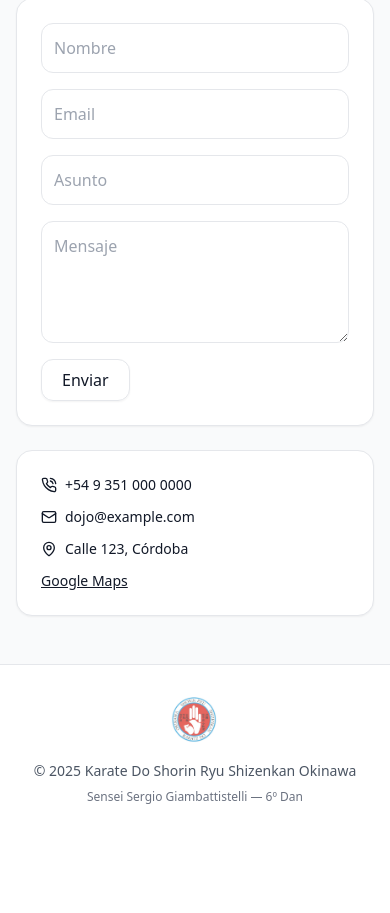
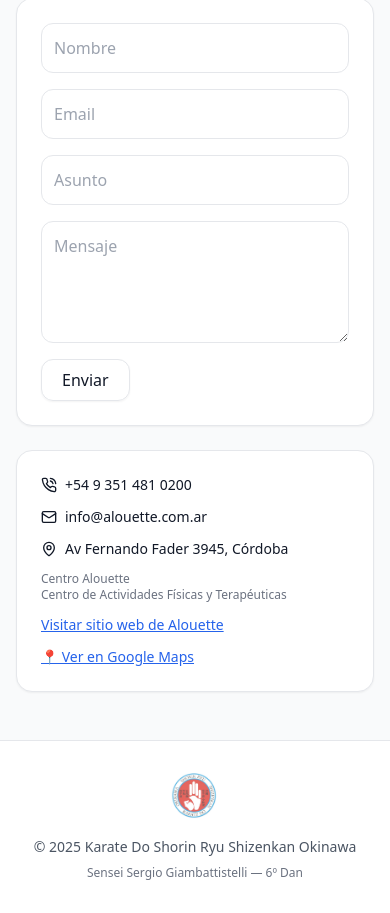
Before and after one commit to gseverina/shizenkan_web, a React (Vite) app: page / in a window 390 px wide. Shown: the part 4127-5040 px from the top of the page. Before the commit the page ends 4964 px from the top, so only its background shows below. Built offline with nearby package versions, Linux system fonts and the light colour scheme.

Commit message:
Add real location and contact information - Update with Alouette center details - Add Fernando Fader 3945 address - Include phone and email from Alouette - Add Google Maps link

```diff
--- a/src/App.jsx
+++ b/src/App.jsx
@@ -379,11 +379,22 @@ function Contact() {
           </Card>
           <Card>
             <ul className="space-y-3 text-sm">
-              <li className="flex items-center gap-2"><PhoneCall className="w-4 h-4"/> +54 9 351 000 0000</li>
-              <li className="flex items-center gap-2"><Mail className="w-4 h-4"/> dojo@example.com</li>
-              <li className="flex items-center gap-2"><MapPin className="w-4 h-4"/> Calle 123, Córdoba</li>
+              <li className="flex items-center gap-2"><PhoneCall className="w-4 h-4"/> +54 9 351 481 0200</li>
+              <li className="flex items-center gap-2"><Mail className="w-4 h-4"/> info@alouette.com.ar</li>
+              <li className="flex items-center gap-2"><MapPin className="w-4 h-4"/> Av Fernando Fader 3945, Córdoba</li>
+              <li className="text-xs text-gray-500 mt-2">
+                <span className="font-medium">Centro Alouette</span><br/>
+                Centro de Actividades Físicas y Terapéuticas
+              </li>
               <li>
-                <a className="underline" href="#">Google Maps</a>
+                <a className="underline text-blue-600" href="https://www.alouette.com.ar/" target="_blank" rel="noopener noreferrer">
+                  Visitar sitio web de Alouette
+                </a>
+              </li>
+              <li>
+                <a className="underline text-blue-600" href="https://maps.google.com/?q=Av+Fernando+Fader+3945,+Córdoba,+Argentina" target="_blank" rel="noopener noreferrer">
+                  📍 Ver en Google Maps
+                </a>
               </li>
             </ul>
           </Card>
```
